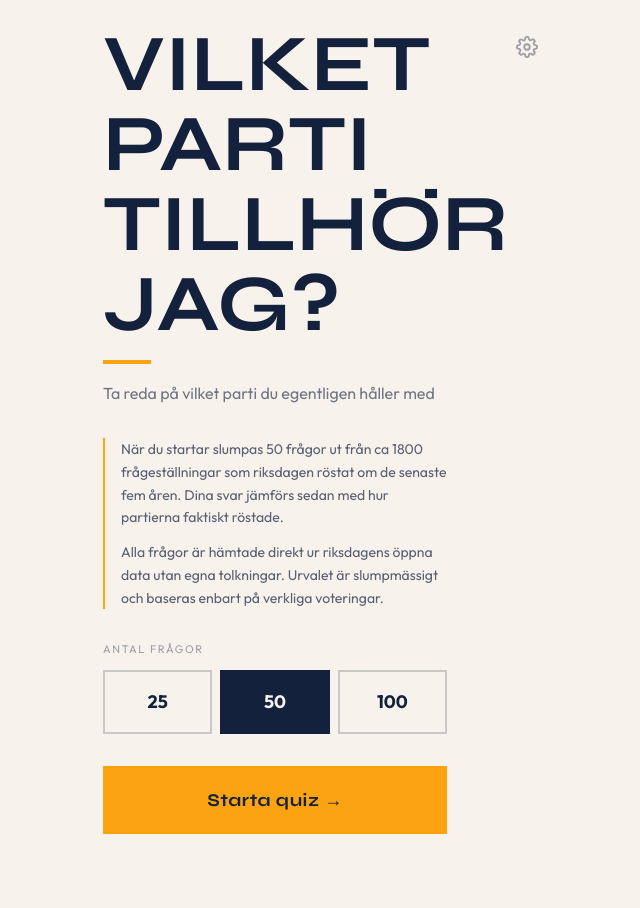
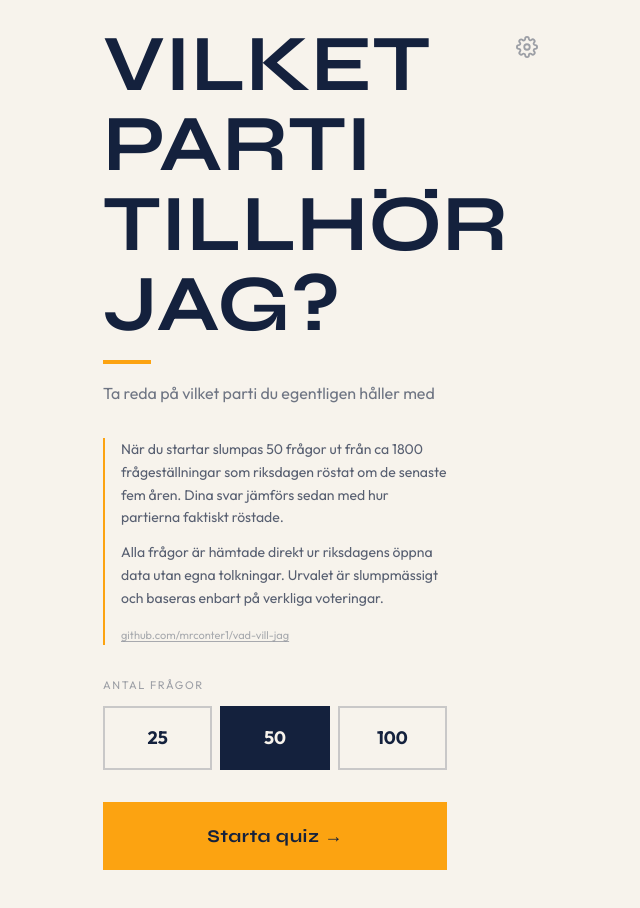
Before and after one commit to mrconter1/vad-vill-jag, a Next.js app: page / in a window 1280 px wide. Shown: the whole page, without its empty margins (365-1005 px from the left). Before the commit the page ends 874 px from the top, so only its background shows below. Built offline with nearby package versions, Linux system fonts and the light colour scheme.

Commit message:
Add GitHub link to LandingPage for project visibility
- Included a link to the project's GitHub repository in the LandingPage component.
- Enhanced user engagement by providing easy access to the source code.

```diff
--- a/components/LandingPage.tsx
+++ b/components/LandingPage.tsx
@@ -100,6 +100,14 @@ export default function LandingPage({ store, totalQuestionCount, onStart, onResu
         <div className="border-l-2 border-gold pl-4 space-y-3">
           <p className="text-navy/70 text-sm leading-relaxed">{t.how(count, roundedTotal)}</p>
           <p className="text-navy/70 text-sm leading-relaxed">{t.fair}</p>
+          <a
+            href="https://github.com/mrconter1/vad-vill-jag"
+            target="_blank"
+            rel="noopener noreferrer"
+            className="text-[11px] text-navy/35 hover:text-navy/60 underline underline-offset-2 transition-colors inline-block"
+          >
+            github.com/mrconter1/vad-vill-jag
+          </a>
         </div>
       </div>
 
```
